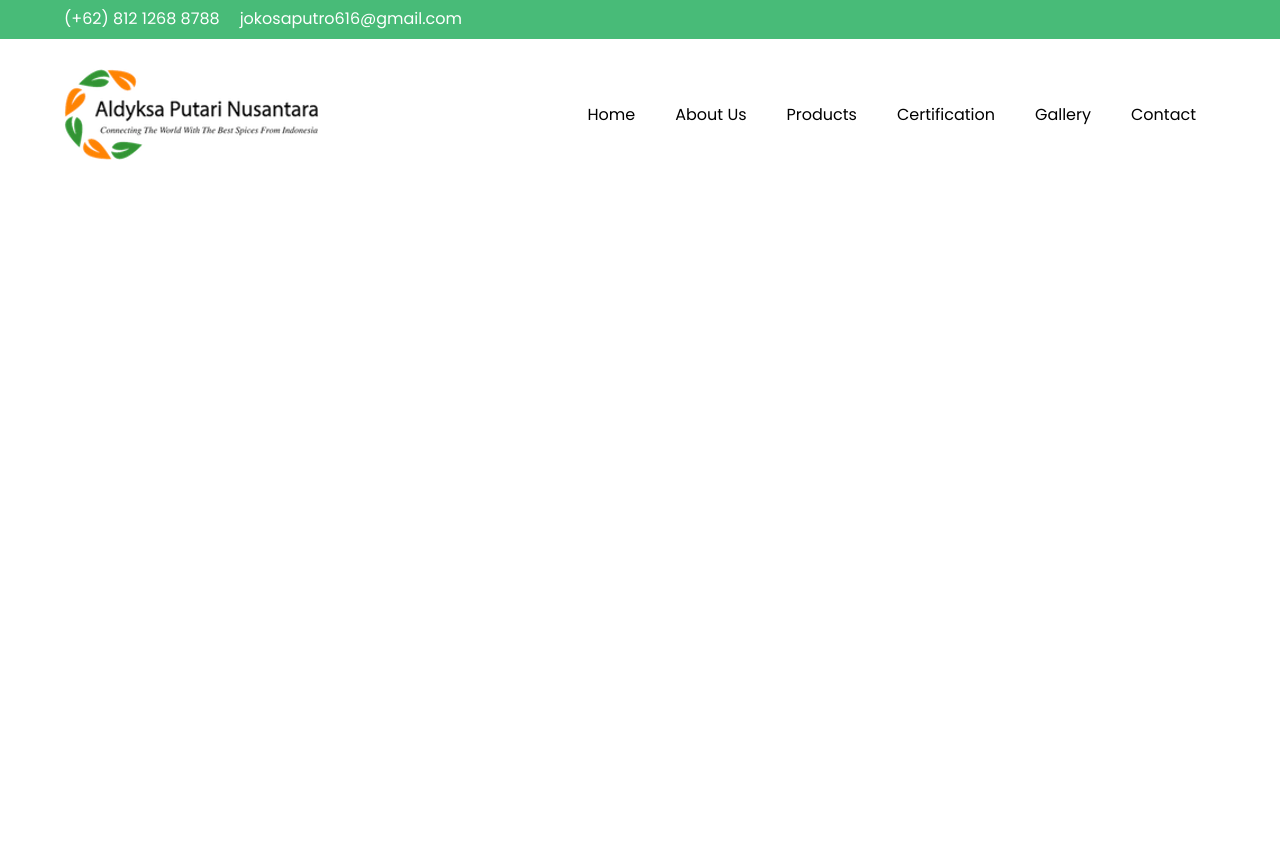
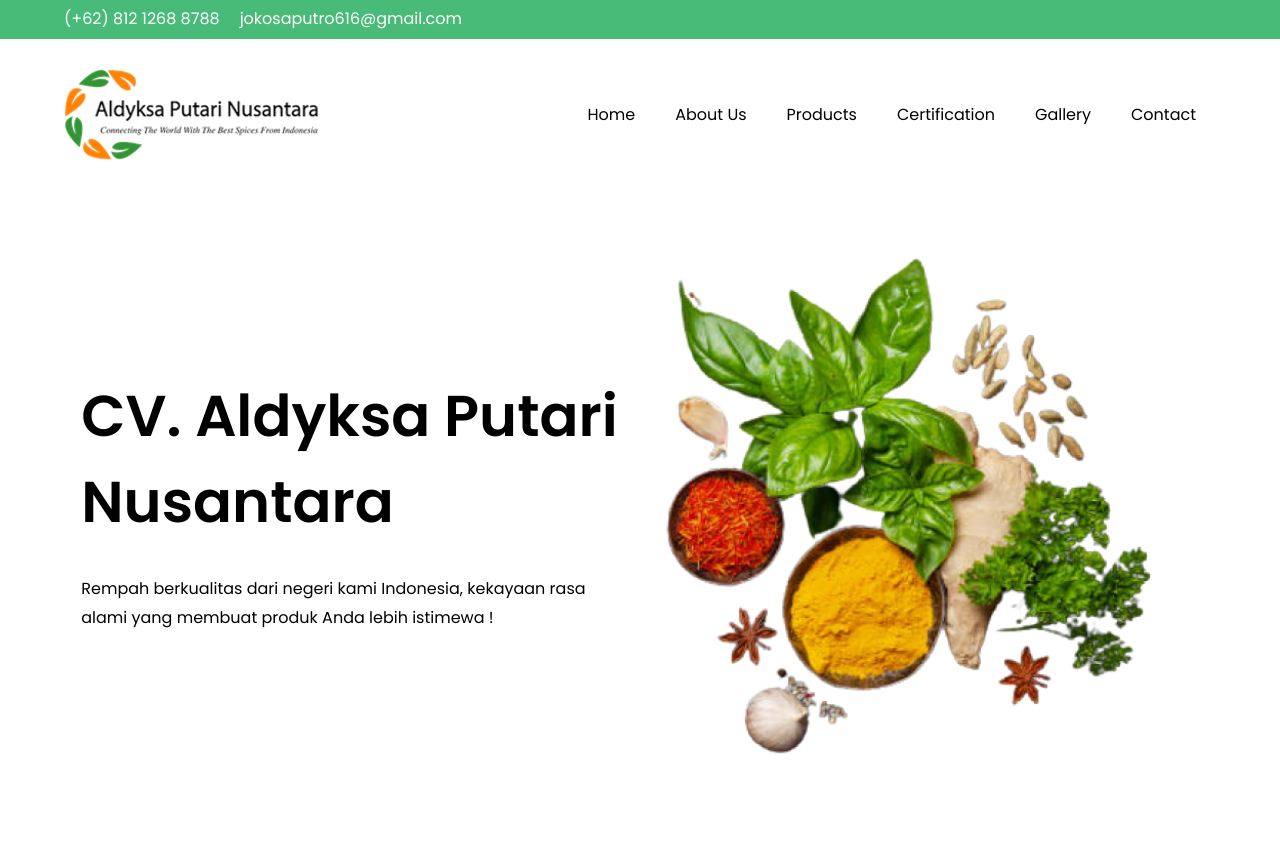
Before and after one commit to jokosaputro95/Spice-Web-Project, a plain HTML site: page src/index.html in a window 1280 px wide. Before the commit the page ends 800 px from the top, so only its background shows below. Drawn offline with Linux system fonts and the light colour scheme.

Commit message:
menambahkan hero dalam index.html

```diff
--- a/src/assets/components/_setup.scss
+++ b/src/assets/components/_setup.scss
@@ -2,6 +2,7 @@
     background-color: $secondary;
     color: #ffff;
 }
+
 .head {
     p {
         padding: 5px 0;
@@ -12,9 +13,11 @@
 .nav {
     .menu {
         flex-direction: row;
+
         li {
             list-style: none;
             padding: 0 20px;
+
             a {
                 color: black;
                 text-decoration: none;
@@ -22,3 +25,12 @@
         }
     }
 }
+
+.img-hero {
+    width: 580px;
+    height: 555px;
+}
+.big-title{
+    font-size: 3.6em;
+    font-weight: 600;
+  }
--- a/src/assets/components/_spacers.scss
+++ b/src/assets/components/_spacers.scss
@@ -11,7 +11,7 @@
 }
 
 .spacerFirst {
-    padding: 5% 0;
+    padding: 3% 0;
 }
 
 .spacerSection {
--- a/src/index.html
+++ b/src/index.html
@@ -43,6 +43,18 @@
     </nav>
 
     <main>
+        <!-- Hero -->
+        <section id="hero" class="container row ai-center spacerFirst">
+            <div class="col6">
+                <h1 class="big-title">CV. Aldyksa Putari Nusantara</h1>
+                <div class="spacer-px30"></div>
+                <p>Rempah berkualitas dari negeri kami <span>Indonesia</span>, kekayaan rasa alami yang membuat produk Anda lebih istimewa !</p>
+            </div>
+            <div class="col6">
+                <img src="./assets/images/etc/spices.png" alt="spices" class="img-responsive">
+            </div>
+        </section>
+        <!-- End Hero -->
 
     </main>
 
```
Also changed, not shown: src/assets/css/style.css, 1 other file.
